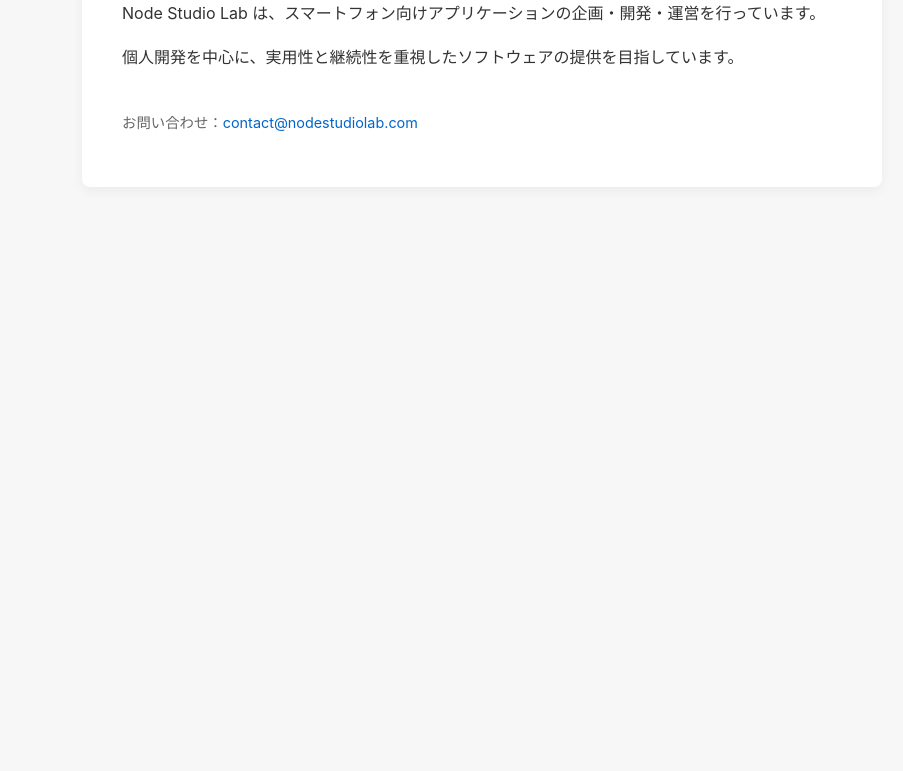
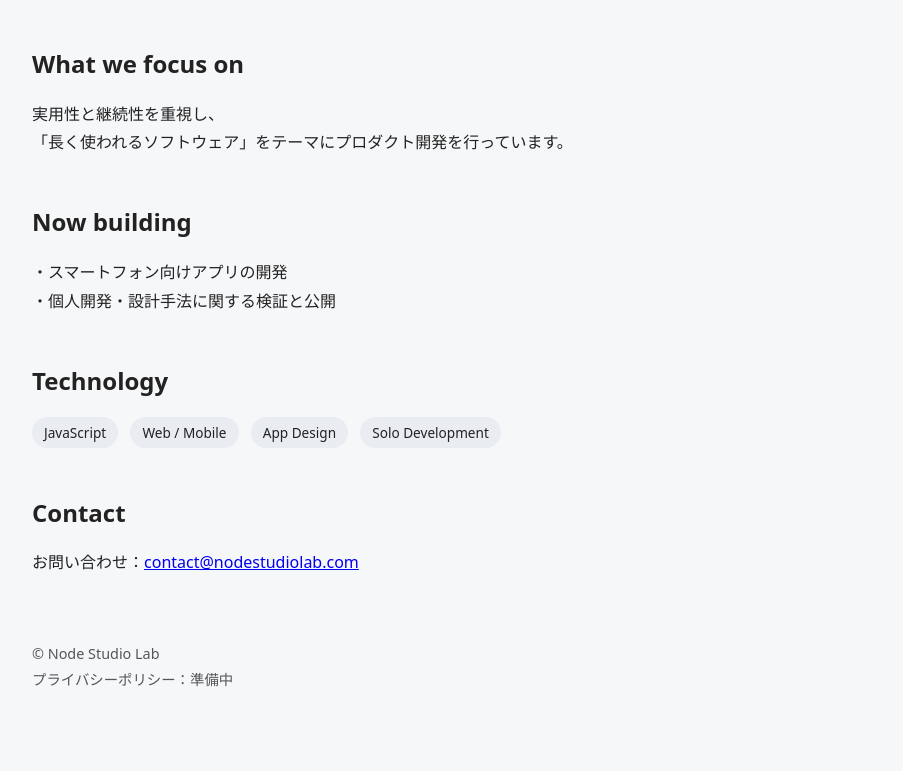
Before and after one commit to nodestudioapps-web/homepage, a plain HTML site: page index.html in a window 1280 px wide. Shown: the part 196-967 px from the top of the page, without its empty margins (158-1061 px from the left). Before the commit the page ends 800 px from the top, so only its background shows below. Drawn offline with Linux system fonts and the light colour scheme.

Commit message:
Update index.html

```diff
--- a/index.html
+++ b/index.html
@@ -2,64 +2,86 @@
 <html lang="ja">
 <head>
   <meta charset="UTF-8">
-  <meta name="viewport" content="width=device-width, initial-scale=1.0">
   <title>Node Studio Lab</title>
-  <meta name="description" content="Node Studio Lab は、スマートフォン向けアプリケーションの企画・開発・運営を行っています。">
+  <meta name="viewport" content="width=device-width, initial-scale=1">
   <style>
     body {
-      font-family: -apple-system, BlinkMacSystemFont, "Segoe UI", Roboto, "Helvetica Neue", Arial, sans-serif;
+      font-family: system-ui, -apple-system, BlinkMacSystemFont, "Segoe UI", sans-serif;
+      background: #f6f7f9;
+      color: #222;
       margin: 0;
       padding: 0;
-      background-color: #f7f7f7;
-      color: #333;
     }
-    main {
-      max-width: 720px;
-      margin: 80px auto;
-      padding: 40px;
-      background-color: #fff;
-      border-radius: 8px;
-      box-shadow: 0 4px 12px rgba(0,0,0,0.05);
+    .container {
+      max-width: 900px;
+      margin: 0 auto;
+      padding: 64px 24px;
     }
     h1 {
-      font-size: 2rem;
-      margin-bottom: 16px;
+      font-size: 2.5rem;
+      margin-bottom: 0.5em;
+    }
+    h2 {
+      margin-top: 3rem;
+      font-size: 1.5rem;
     }
     p {
-      line-height: 1.7;
-      margin-bottom: 12px;
+      line-height: 1.8;
+    }
+    .tag {
+      display: inline-block;
+      background: #e9ecf1;
+      padding: 6px 12px;
+      border-radius: 999px;
+      margin-right: 8px;
+      font-size: 0.85rem;
     }
     footer {
-      margin-top: 40px;
+      margin-top: 4rem;
       font-size: 0.9rem;
-      color: #666;
-    }
-    a {
-      color: #0066cc;
-      text-decoration: none;
-    }
-    a:hover {
-      text-decoration: underline;
+      color: #555;
     }
   </style>
 </head>
 <body>
-  <main>
+  <div class="container">
     <h1>Node Studio Lab</h1>
-
     <p>
-      Node Studio Lab は、スマートフォン向けアプリケーションの企画・開発・運営を行っています。
+      Node Studio Lab は、スマートフォン向けアプリケーションの
+      企画・設計・開発・運営を行う個人開発スタジオです。
     </p>
 
+    <h2>What we focus on</h2>
     <p>
-      個人開発を中心に、実用性と継続性を重視したソフトウェアの提供を目指しています。
+      実用性と継続性を重視し、<br>
+      「長く使われるソフトウェア」をテーマにプロダクト開発を行っています。
+    </p>
+
+    <h2>Now building</h2>
+    <p>
+      ・スマートフォン向けアプリの開発<br>
+      ・個人開発・設計手法に関する検証と公開
+    </p>
+
+    <h2>Technology</h2>
+    <div>
+      <span class="tag">JavaScript</span>
+      <span class="tag">Web / Mobile</span>
+      <span class="tag">App Design</span>
+      <span class="tag">Solo Development</span>
+    </div>
+
+    <h2>Contact</h2>
+    <p>
+      お問い合わせ：<a href="mailto:contact@nodestudiolab.com">contact@nodestudiolab.com</a>
     </p>
 
     <footer>
       <p>
-        お問い合わせ：<a href="mailto:contact@nodestudiolab.com">contact@nodestudiolab.com</a>
+        © Node Studio Lab<br>
+        プライバシーポリシー：準備中
       </p>
     </footer>
-  </main>
+  </div>
 </body>
 </html>
```
